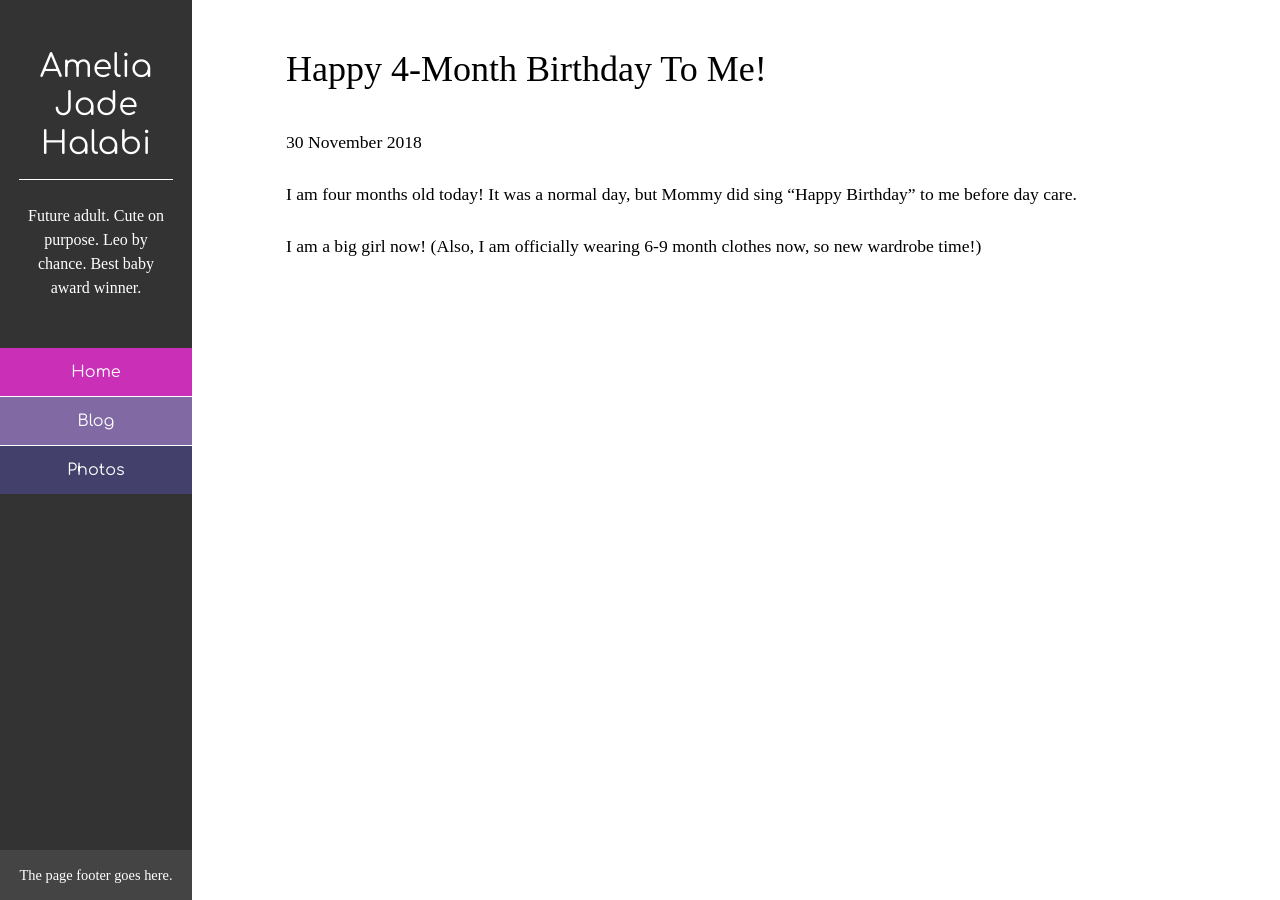
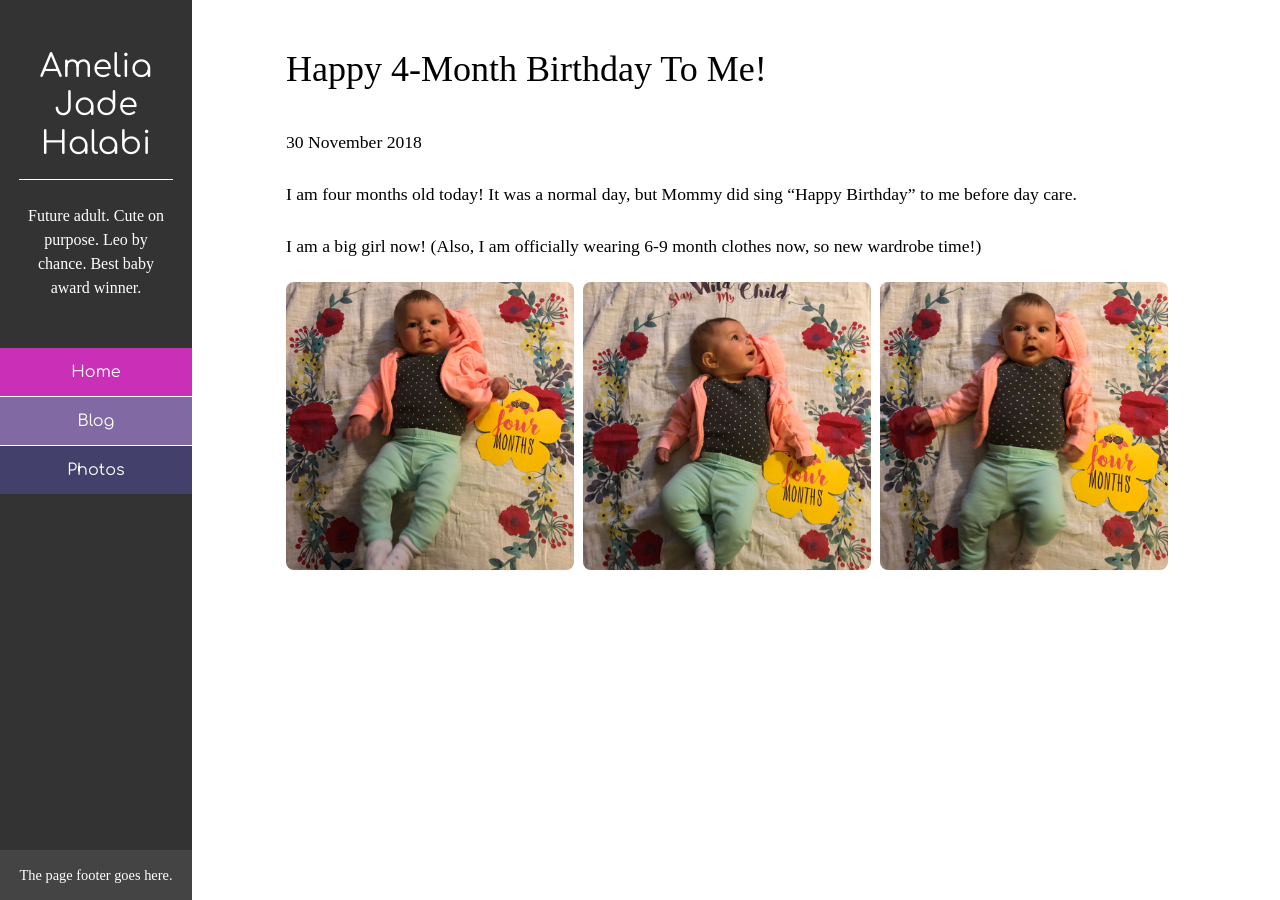
Before and after one commit to That-Dev-Girl-Sites/ameliahalabi.com, a Jekyll site: the page built from _posts/2018-11-30-happy-four-month-birthday.md, in a window 1280 px wide. Built offline with Jekyll 4.4.1, drawn with Linux system fonts in a browser that asks for light colours; some web fonts are replaced.

Commit message:
Adding more images to posts

```diff
--- a/_posts/2018-11-30-happy-four-month-birthday.md
+++ b/_posts/2018-11-30-happy-four-month-birthday.md
@@ -7,3 +7,9 @@ date: "2018-11-30"
 I am four months old today! It was a normal day, but Mommy did sing “Happy Birthday” to me before day care.
 
 I am a big girl now! (Also, I am officially wearing 6-9 month clothes now, so new wardrobe time!)
+
+<span class="gallery">
+  ![]( {{ site.url }}/assets/images/2018-11-30.01.jpg)
+  ![]( {{ site.url }}/assets/images/2018-11-30.02.jpg)
+  ![]( {{ site.url }}/assets/images/2018-11-30.03.jpg)
+</span>
```
Also changed, not shown: assets/images/2018-11-30.01.jpg (added), assets/images/2018-11-30.02.jpg (added), assets/images/2018-11-30.03.jpg (added).
